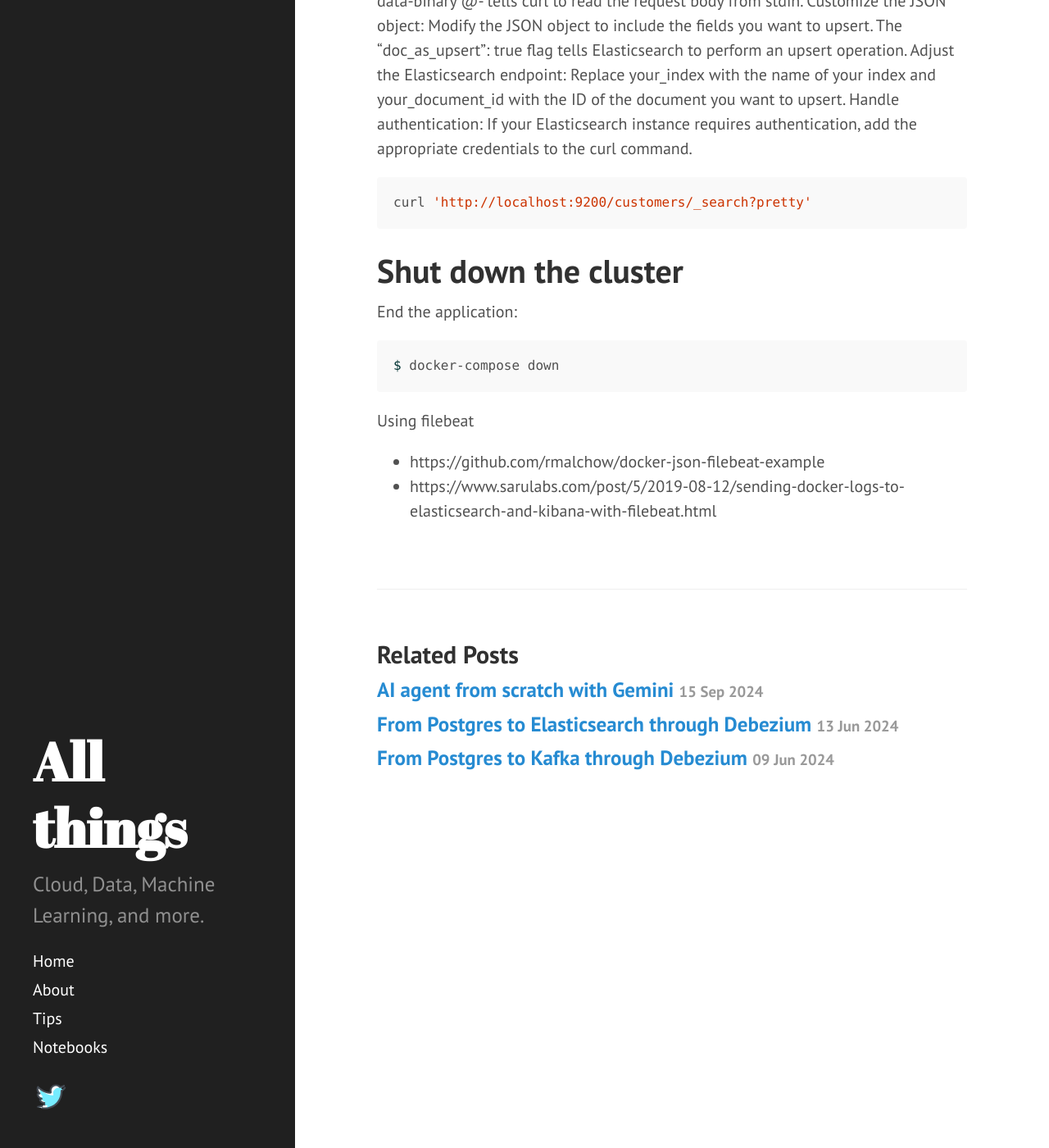
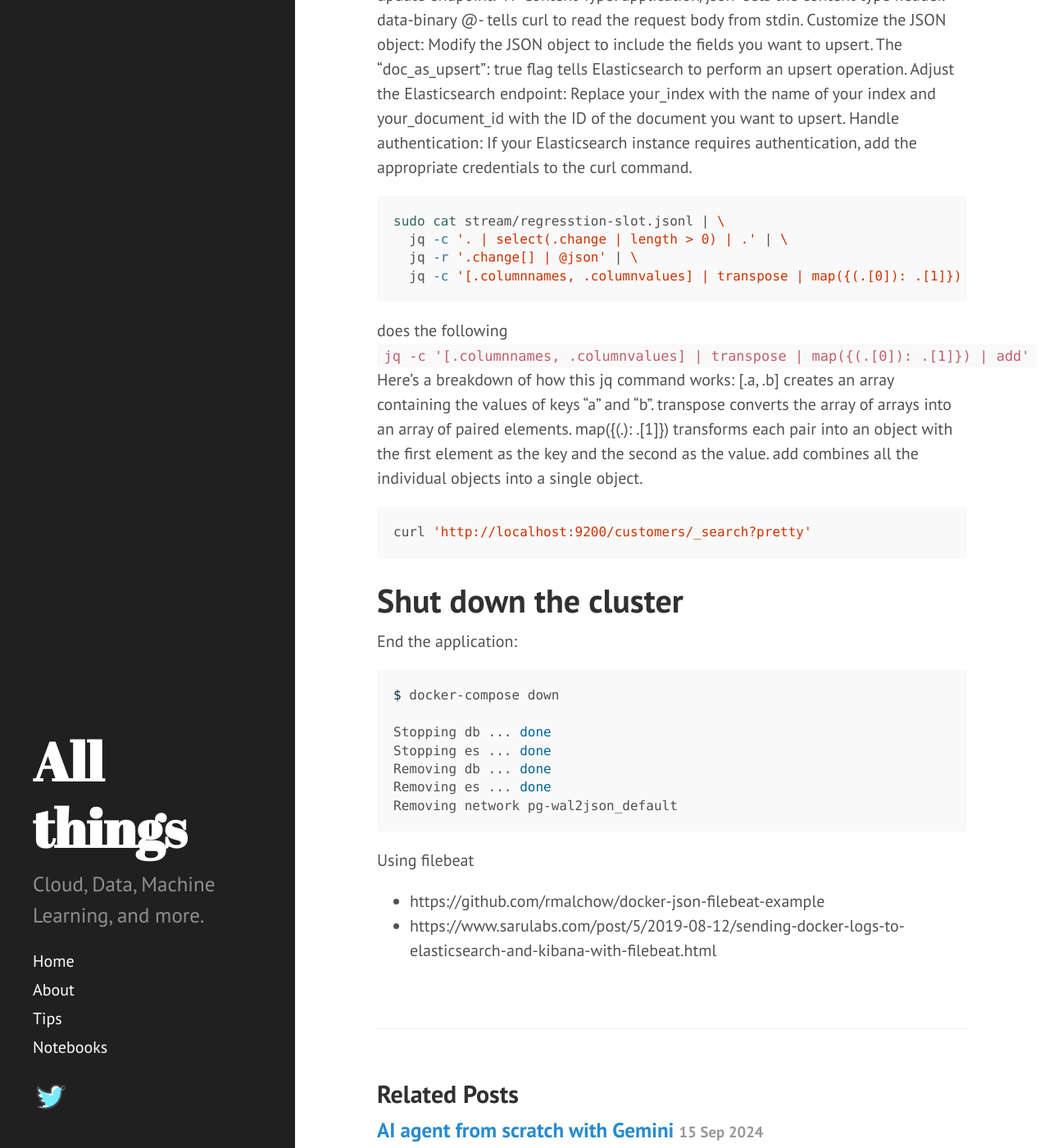
Before and after one commit to dzlab/dzlab.github.io, a Jekyll site: the page built from _posts/2024-06-26-postgres-cdc.md, in a window 1280 px wide and 1400 px high, scrolled down 5649 px. Shown: the whole window at 82% size. Built offline with Jekyll 4.4.1, drawn with Linux system fonts in a browser that asks for light colours; nearby versions of some CDN libraries; a script that is not in the unit is left out; the table of contents is made by our own code; some of the changed text lies outside the part shown.

Commit message:
added example for zipping keys and values arrays

````diff
--- a/_posts/2024-06-26-postgres-cdc.md
+++ b/_posts/2024-06-26-postgres-cdc.md
@@ -244,6 +244,7 @@ $ curl -X PUT $ES_URL
 ```shell
 cat stream/regresstion-slot.jsonl | \
   jq -c '. | select(.change | length > 0) | .' | \
+  jq '.change | flatten'
   curl -X POST $ES_URL/_doc -H "Content-Type: application/json" --data-binary @-
 ```
 
@@ -262,6 +263,20 @@ Handle authentication:
 If your Elasticsearch instance requires authentication, add the appropriate credentials to the curl command.
 
 ```shell
+sudo cat stream/regresstion-slot.jsonl | \
+  jq -c '. | select(.change | length > 0) | .' | \
+  jq -r '.change[] | @json' | \
+  jq -c '[.columnnames, .columnvalues] | transpose | map({(.[0]): .[1]}) | add'
+```
+
+does the following `jq -c '[.columnnames, .columnvalues] | transpose | map({(.[0]): .[1]}) | add'`
+Here's a breakdown of how this jq command works:
+[.a, .b] creates an array containing the values of keys "a" and "b".
+transpose converts the array of arrays into an array of paired elements.
+map({(.): .[1]}) transforms each pair into an object with the first element as the key and the second as the value.
+add combines all the individual objects into a single object.
+
+```shell
 curl 'http://localhost:9200/customers/_search?pretty'
 ```
 
@@ -272,6 +287,12 @@ End the application:
 
 ```shell
 $ docker-compose down
+
+Stopping db ... done
+Stopping es ... done
+Removing db ... done
+Removing es ... done
+Removing network pg-wal2json_default
 ```
 
 Using filebeat
````
